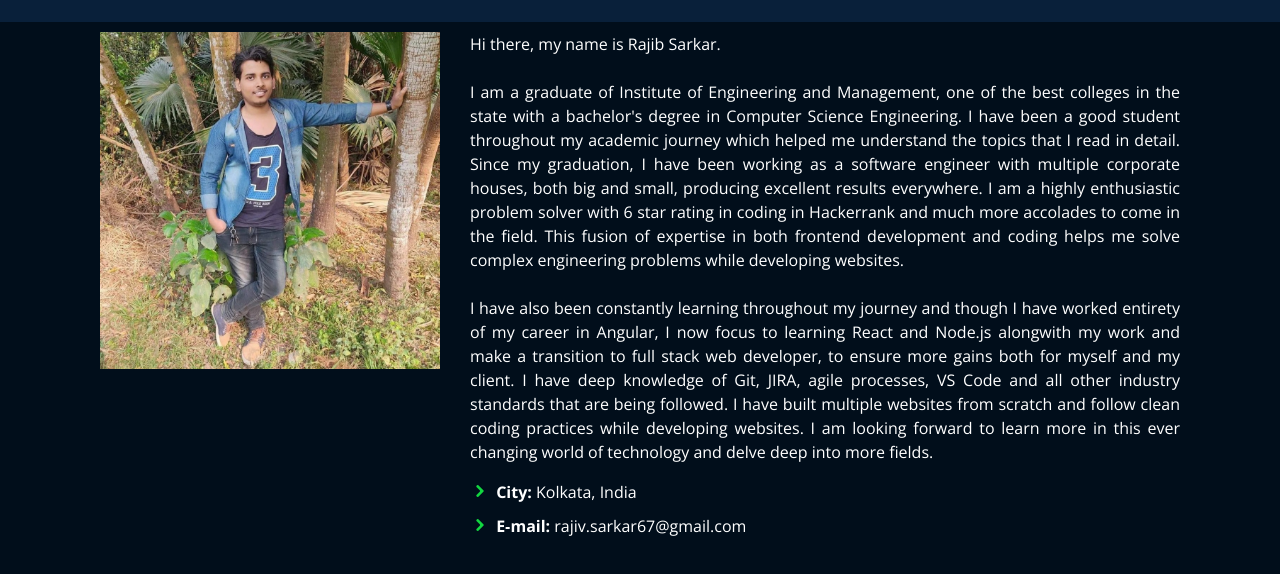
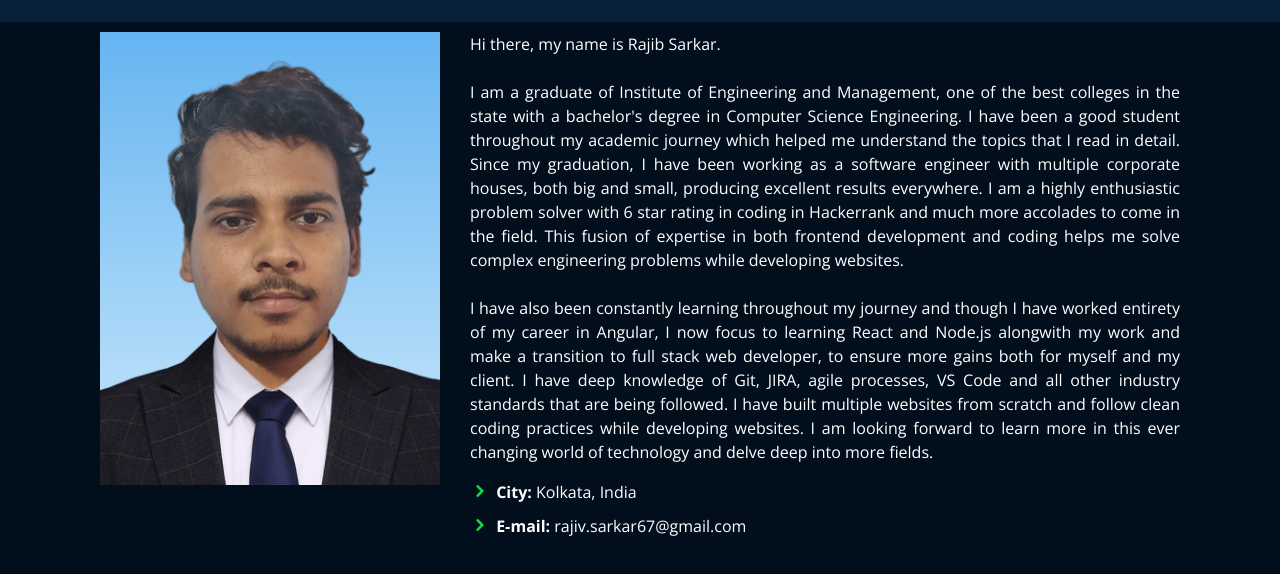
Before and after one commit to rajivsarkar67/portfolio, a plain HTML site: page index.html in a window 1280 px wide. Both pictures are taken after a click on the link "About". Shown: the part 68-642 px from the top of the page. Drawn offline with nearby package versions, Linux system fonts and the light colour scheme.

Commit message:
Update index.html
Replaced the self photo with a formal photo

```diff
--- a/index.html
+++ b/index.html
@@ -97,7 +97,7 @@
       </div> -->
       <div class="row">
         <div class="col-lg-4" data-aos="fade-right">
-          <img src="assets/img/about/self.jpg" class="img-fluid" alt="">
+          <img src="assets/img/about/self.png" class="img-fluid" alt="">
         </div>
         <div class="col-lg-8 pt-4 pt-lg-0 content" data-aos="fade-left" style="text-align: justify;">
           <p>
```
